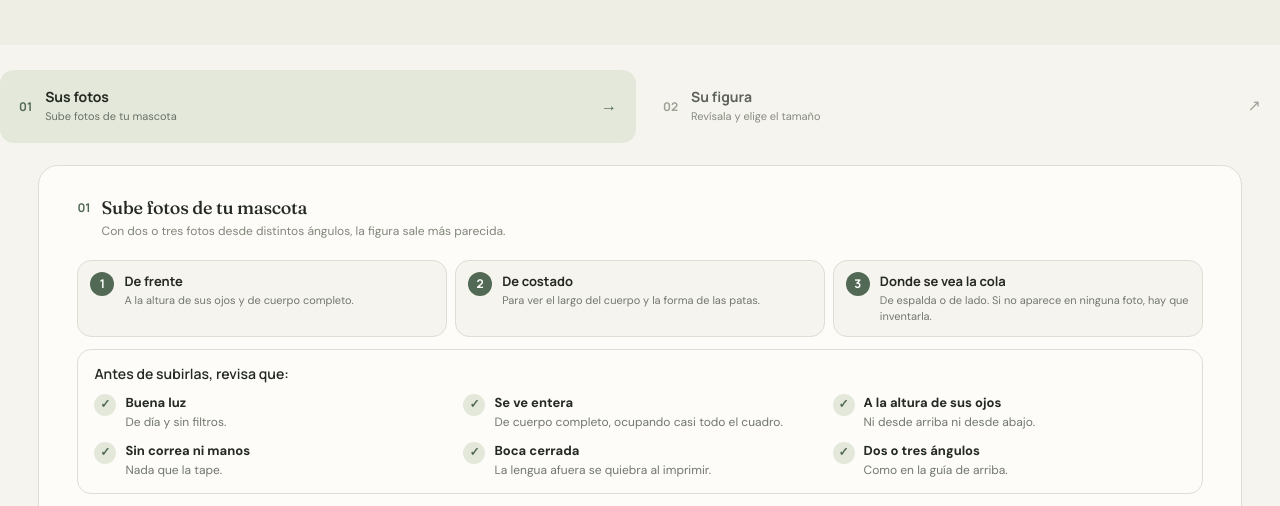
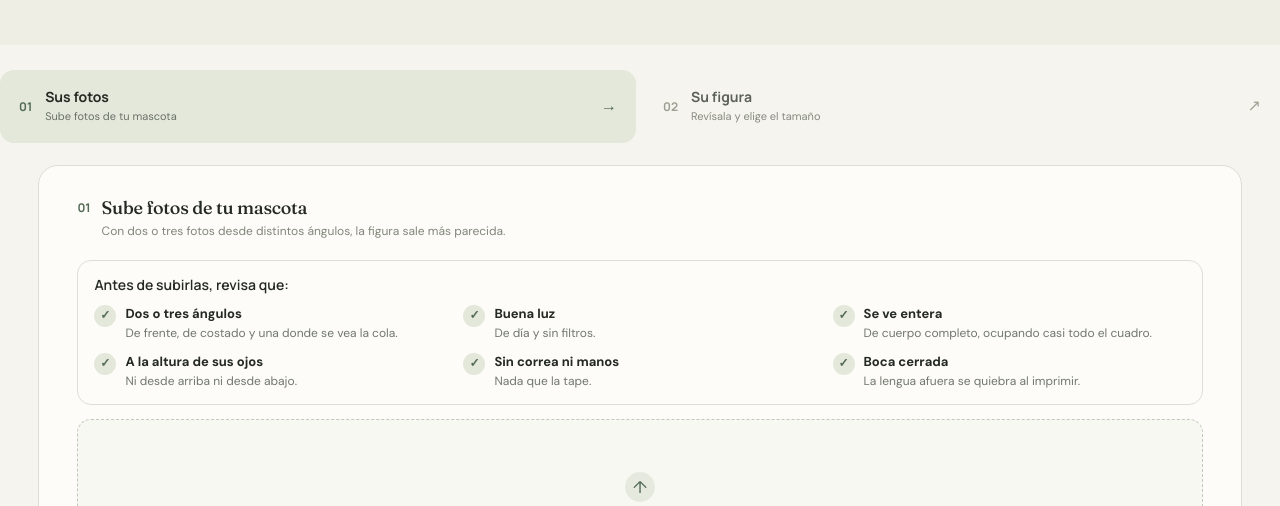
Before and after one commit to vmirandaa/fotoforma3d, a website: page crear.html in a window 1280 px wide. Shown: the part 426-932 px from the top of the page. Drawn offline with Linux system fonts and the light colour scheme; some packages are replaced by stand-ins of ours; no server answers; a script that the page names is missing.

Commit message:
Deja una sola lista de consejos de foto en el creador
Quita los recuadros de ángulos y suma frente, costado y cola al punto
de los ángulos, que pasa a ser el primero de la lista.

Co-Authored-By: Claude Opus 5.5 <noreply@anthropic.com>

```diff
--- a/crear.html
+++ b/crear.html
@@ -59,20 +59,15 @@
       <div class="studio-tab-panel prepare-panel" id="panel-prepare" role="tabpanel" aria-labelledby="tab-prepare">
         <form class="studio-form" id="generation-form">
           <div class="studio-form-heading"><span class="form-count">01</span><div><h2>Sube fotos de tu mascota</h2><p>Con dos o tres fotos desde distintos ángulos, la figura sale más parecida.</p></div></div>
-          <ol class="shot-guide" aria-label="Fotos recomendadas">
-            <li><b>1</b><span><strong>De frente</strong><small>A la altura de sus ojos y de cuerpo completo.</small></span></li>
-            <li><b>2</b><span><strong>De costado</strong><small>Para ver el largo del cuerpo y la forma de las patas.</small></span></li>
-            <li><b>3</b><span><strong>Donde se vea la cola</strong><small>De espalda o de lado. Si no aparece en ninguna foto, hay que inventarla.</small></span></li>
-          </ol>
           <div class="photo-checklist">
             <p class="photo-checklist-title">Antes de subirlas, revisa que:</p>
             <ul>
+              <li><span class="photo-check-mark" aria-hidden="true">✓</span><span><strong>Dos o tres ángulos</strong><small>De frente, de costado y una donde se vea la cola.</small></span></li>
               <li><span class="photo-check-mark" aria-hidden="true">✓</span><span><strong>Buena luz</strong><small>De día y sin filtros.</small></span></li>
               <li><span class="photo-check-mark" aria-hidden="true">✓</span><span><strong>Se ve entera</strong><small>De cuerpo completo, ocupando casi todo el cuadro.</small></span></li>
               <li><span class="photo-check-mark" aria-hidden="true">✓</span><span><strong>A la altura de sus ojos</strong><small>Ni desde arriba ni desde abajo.</small></span></li>
               <li><span class="photo-check-mark" aria-hidden="true">✓</span><span><strong>Sin correa ni manos</strong><small>Nada que la tape.</small></span></li>
               <li><span class="photo-check-mark" aria-hidden="true">✓</span><span><strong>Boca cerrada</strong><small>La lengua afuera se quiebra al imprimir.</small></span></li>
-              <li><span class="photo-check-mark" aria-hidden="true">✓</span><span><strong>Dos o tres ángulos</strong><small>Como en la guía de arriba.</small></span></li>
             </ul>
           </div>
           <label class="upload-zone" id="upload-zone" for="reference-images">
```
